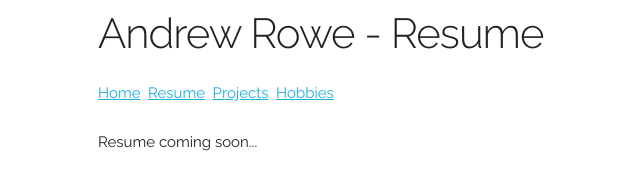
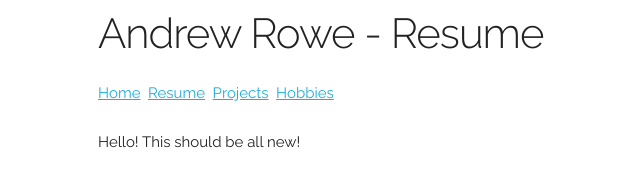
Before and after one commit to RARowe/personal_site, a plain HTML site: page andrewrowe.me/resume.html in a window 1280 px wide. Shown: the full height of the page, 62-702 px from the left. Drawn offline with nearby package versions, Linux system fonts and the light colour scheme.

Commit message:
Hopefully it works this time.4

```diff
--- a/andrewrowe.me/resume.html
+++ b/andrewrowe.me/resume.html
@@ -26,7 +26,7 @@
     </div>
     <div class="row margin-top-1">
       <div class="twelve columns">
-        Resume coming soon...
+        Hello! This should be all new!
       </div>
     </div>
   </div>
```
